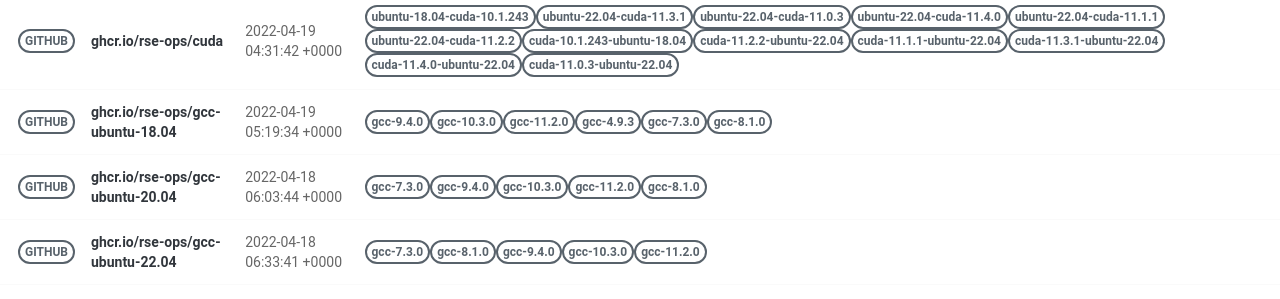
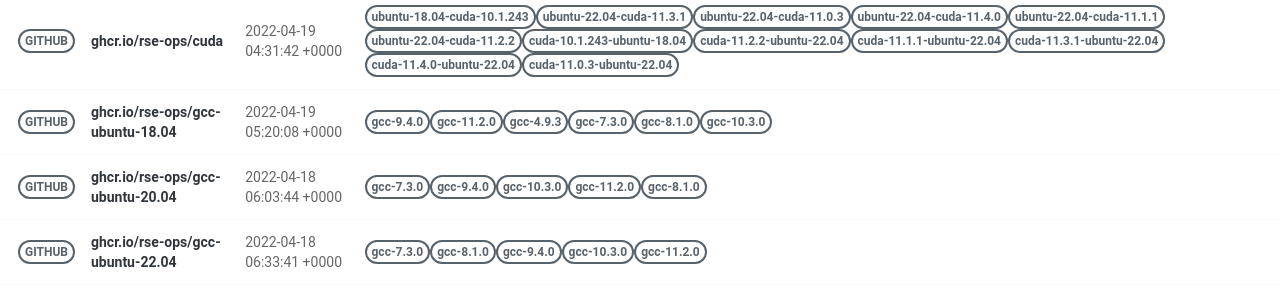
Before and after one commit to rse-ops/docker-images, a Jekyll site: the page built from pages/index.md, in a window 1280 px wide. Shown: the part 502-801 px from the top of the page. Built offline with Jekyll 4.4.1, drawn with Linux system fonts in a browser that asks for light colours; nearby versions of some CDN libraries.

Commit message:
Automated push to update library 2022-04-19

```diff
--- a/_library/ghcr.io-rse-ops-gcc-ubuntu-18.04.md
+++ b/_library/ghcr.io-rse-ops-gcc-ubuntu-18.04.md
@@ -1,7 +1,7 @@
 ---
 layout: container
 name: ghcr.io/rse-ops/gcc-ubuntu-18.04
-updated_at: 2022-04-19 05:19:34.899505
+updated_at: 2022-04-19 05:20:08.403862
 
 
 container_url: https://github.com/orgs/rse-ops/packages/container/package/gcc-ubuntu-18.04
```
Also changed, not shown: other parts of _library/ghcr.io-rse-ops-gcc-ubuntu-18.04.md (+3 -3 lines).
